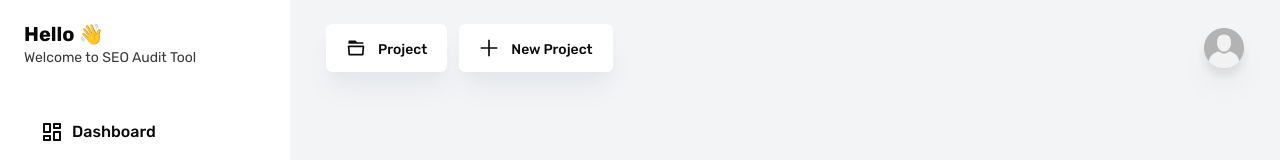
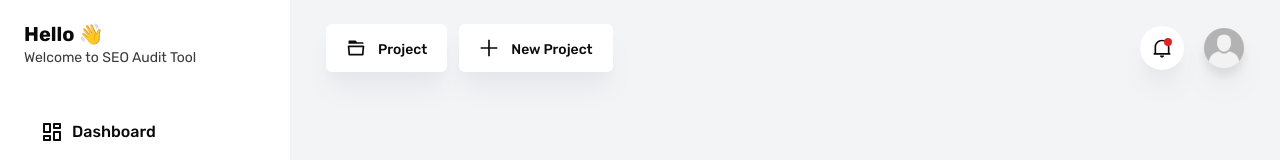
Before and after one commit to vishnut2003/seo_audit_tool, a Next.js app: page /dashboard/sheet-reports in a window 1280 px wide. Shown: the top 160 px of the page. Built offline with nearby package versions, Linux system fonts and the light colour scheme; no server answers; the database is empty.

Commit message:
Add Notification component and adjust grid layout in QuickTools

```diff
--- a/src/app/dashboard/quick-tools/page.tsx
+++ b/src/app/dashboard/quick-tools/page.tsx
@@ -36,7 +36,7 @@ function QuickTools() {
 
                 {/* Tools Items */}
                 <div
-                    className='grid grid-cols-3 gap-5 max-w-screen-xl'
+                    className='grid grid-cols-1 md:grid-cols-3 gap-5 max-w-screen-xl'
                 >
                     {
                         [PDFReportCol, SheetReportCol, CompetitorReportCol].map((ColItem, index) => (
--- /dev/null
+++ b/src/layouts/BasicLayout/Header/Notification.tsx
@@ -0,0 +1,21 @@
+import { RiNotification2Line } from '@remixicon/react'
+import React from 'react'
+
+const Notification = () => {
+    return (
+        <div>
+            <button
+                className='bg-white shadow-xl shadow-gray-200 rounded-full p-3 relative'
+            >
+                <RiNotification2Line
+                    size={20}
+                />
+                <div
+                    className='w-2 h-2 bg-red-600 rounded-full absolute top-3 right-3'
+                ></div>
+            </button>
+        </div>
+    )
+}
+
+export default Notification
--- a/src/layouts/BasicLayout/Header/UserCard.tsx
+++ b/src/layouts/BasicLayout/Header/UserCard.tsx
@@ -5,6 +5,7 @@ import { getSession } from "next-auth/react";
 import Image from "next/image";
 import Link from "next/link";
 import { useEffect, useState } from "react";
+import Notification from "./Notification";
 
 function UserCard() {
   const [userSession, setUserSession] = useState<Session | null>(null)
@@ -16,7 +17,10 @@ function UserCard() {
   }, [])
 
   return (
-    <div>
+    <div
+      className="flex items-center gap-5"
+    >
+      <Notification />
       <div
         className="flex flex-col items-end"
       >
```
